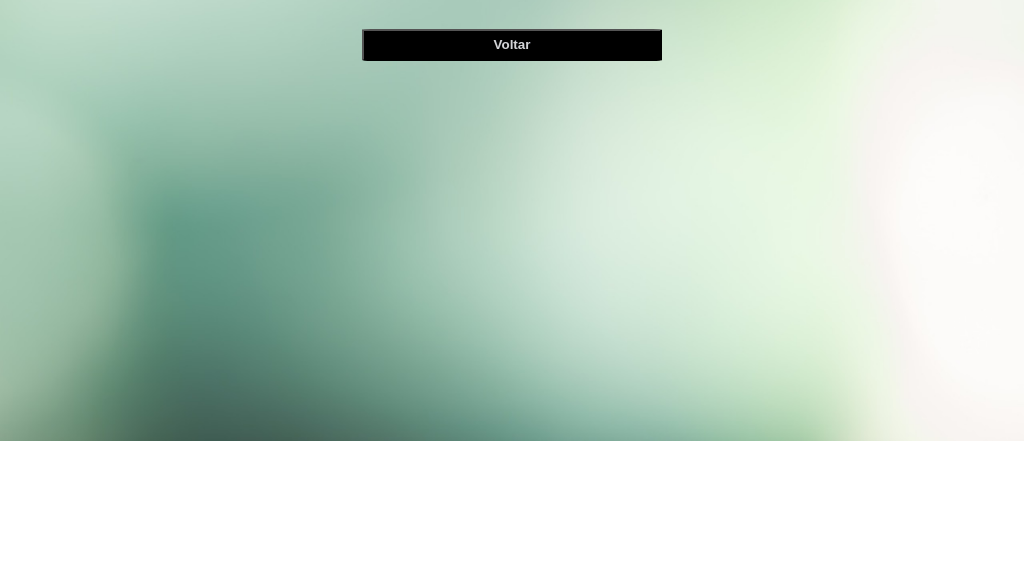
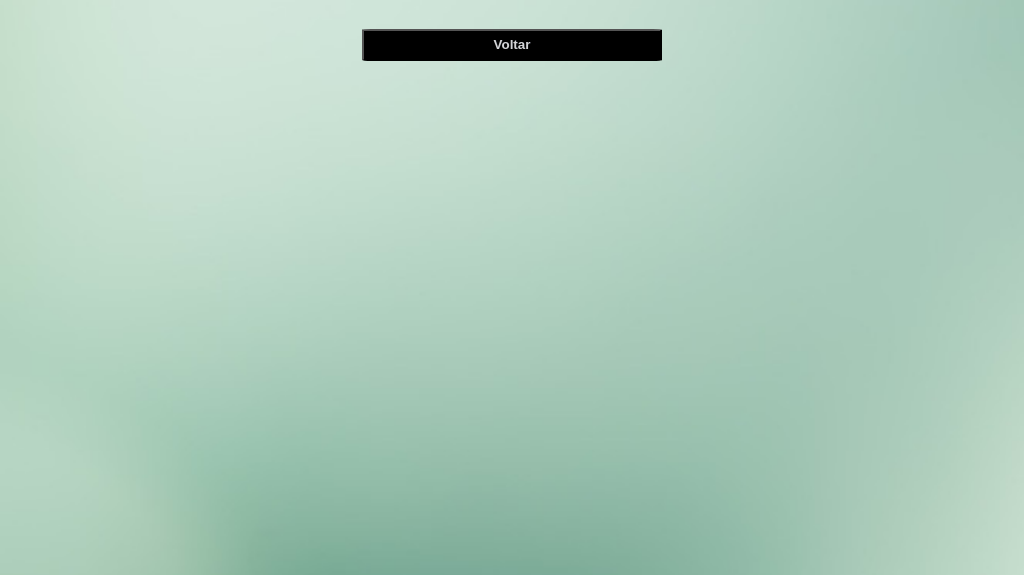
Before and after one commit to GugaAraujo/Tela-de-Login, a plain HTML site: page home.html in a window 1024 px wide. Shown: the part 241-816 px from the top of the page. Drawn offline with Linux system fonts and the light colour scheme.

Commit message:
Add files via upload

```diff
--- a/form.css
+++ b/form.css
@@ -71,15 +71,11 @@ button:hover {
     transition: background-color 0.2s;
     transition: border-color 0.2s;
 }
-.olho {
-
-}
-
 
 
 @media screen and (min-width:900px) and (max-width:1200px){
     body {
-        background-size:contain;
+        background-image: url("bgMobile.jpg");
         height: 100vh;
     }
     .login {
```
Also changed, not shown: bgMobile.jpg (added).
